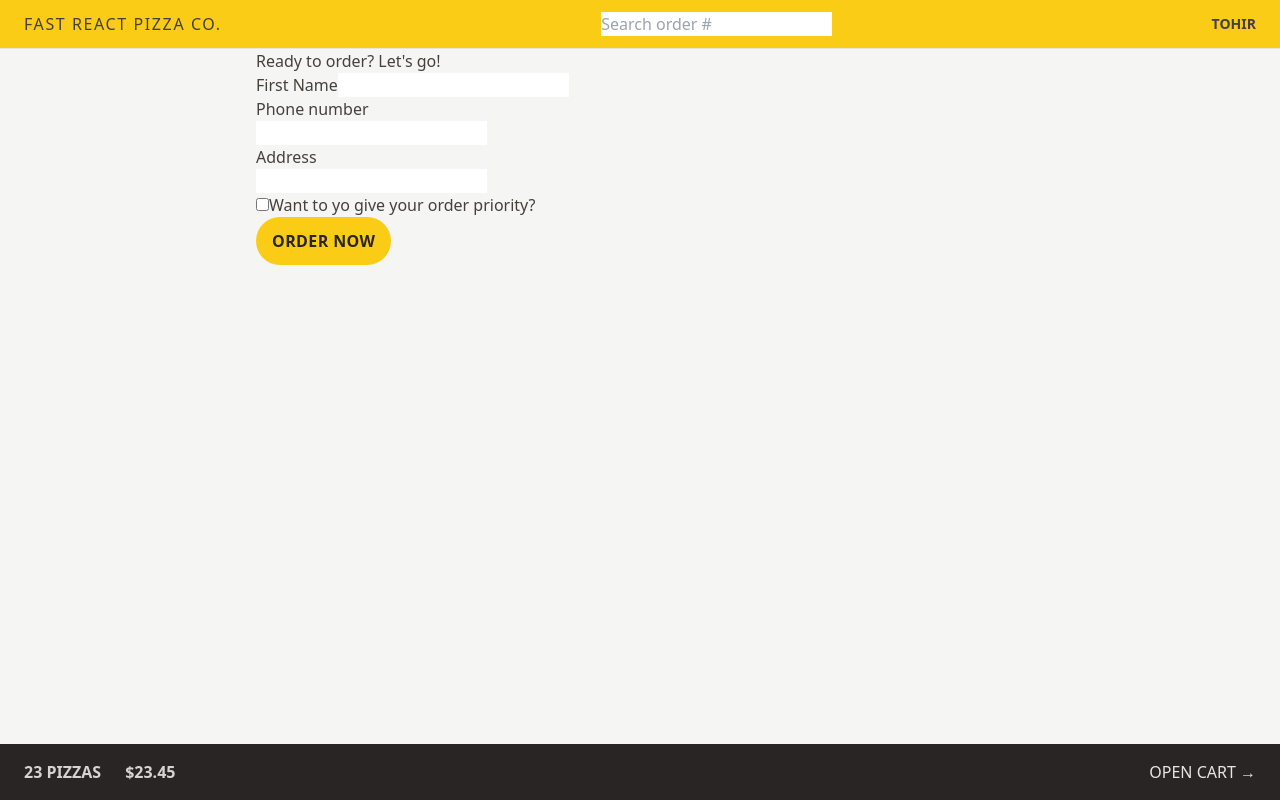
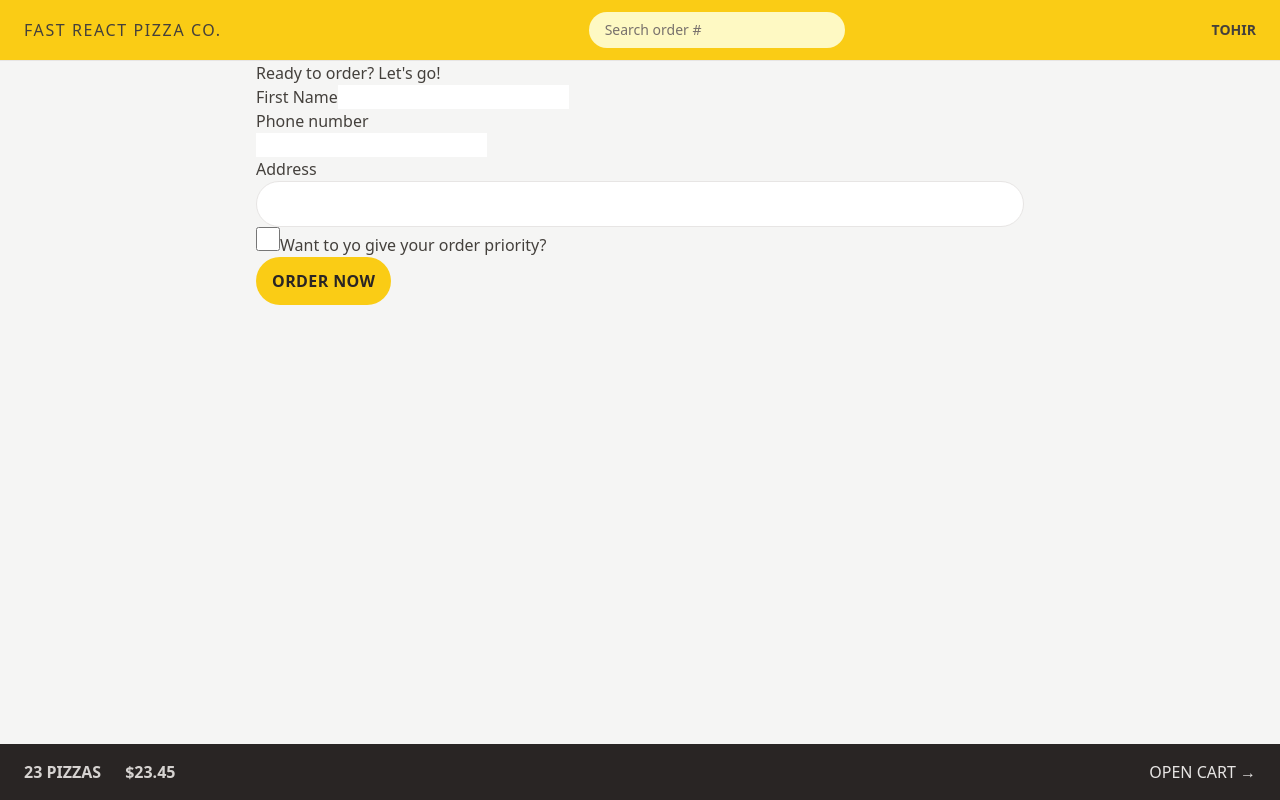
Before and after one commit to kulievdev/fast-pizza-app-react, a React (Vite) app: page /order/new in a window 1280 px wide. Built offline with nearby package versions, Linux system fonts and the light colour scheme.

Commit message:
styled form elements

```diff
--- a/src/features/order/CreateOrder.jsx
+++ b/src/features/order/CreateOrder.jsx
@@ -62,12 +62,18 @@
         <div>
           <label>Address</label>
           <div>
-            <input type="text" name="address" required />
+            <input
+              className="w-full rounded-full border border-stone-200 px-4 py-2 text-sm transition-all duration-300 placeholder:text-stone-400 focus:outline-none focus:ring focus:ring-yellow-400 md:px-6 md:py-3"
+              type="text"
+              name="address"
+              required
+            />
           </div>
         </div>
 
         <div>
           <input
+            className="h-6 w-6 accent-yellow-400 focus:outline-none focus:ring focus:ring-yellow-400 focus:ring-offset-2"
             type="checkbox"
             name="priority"
             id="priority"
--- a/src/features/order/SearchOrder.jsx
+++ b/src/features/order/SearchOrder.jsx
@@ -1,15 +1,15 @@
-import { useState } from "react";
-import { useNavigate } from "react-router-dom";
+import { useState } from 'react';
+import { useNavigate } from 'react-router-dom';
 
 function SearchOrder() {
-    const [query, setQuery] = useState("");
+  const [query, setQuery] = useState('');
   const navigate = useNavigate();
 
   function handleSubmit(e) {
     e.preventDefault();
     if (!query) return;
     navigate(`/order/${query}`);
-        setQuery("");
+    setQuery('');
   }
 
   return (
@@ -18,6 +18,7 @@
         placeholder="Search order #"
         value={query}
         onChange={(e) => setQuery(e.target.value)}
+        className="w-28 rounded-full bg-yellow-100 px-4 py-2 text-sm transition-all duration-300 placeholder:text-stone-500 focus:outline-none focus:ring focus:ring-yellow-500 focus:ring-opacity-50 sm:w-64 sm:focus:w-72"
       />
     </form>
   );
```
Lines whose indentation alone changed are shown as unchanged.
